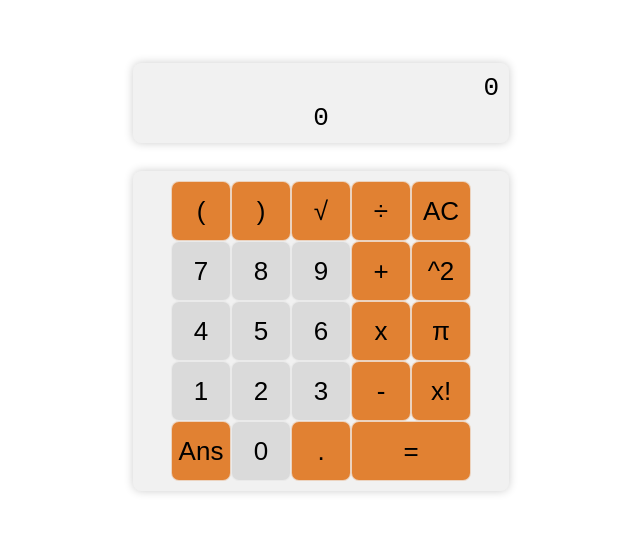
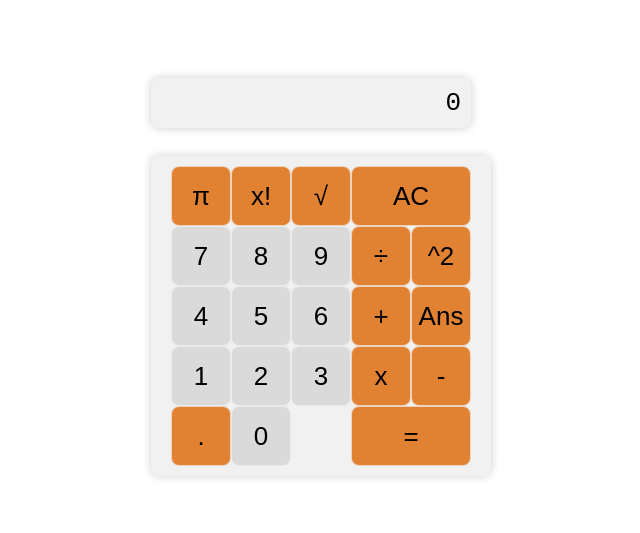
Before and after one commit to Hai5edfm/calculator-project, a React (Vite) app: page /home in a window 1280 px wide. Shown: the part 115-648 px from the top of the page, without its empty margins (329-969 px from the left). Built offline with nearby package versions, Linux system fonts and the light colour scheme.

Commit message:
handling numbers in the display and op symbols

```diff
--- a/src/components/Buttons/index.jsx
+++ b/src/components/Buttons/index.jsx
@@ -11,92 +11,167 @@ import {
   squareRoot,
   square,
   cube
-} from '../../utils/operations'
+} from '../../utils/operations';
 
 
-export const NumberPad = ({setNumbers, setResult, numbers}) => {
+export const NumberPad = ({
+  numbers,
+  setNumbers,
+  isDecimal,
+  setIsDecimal,
+  setOperation,
+  numberEditing,
+  setNumberEditing,
+  setResult}) => {
+
   const {n1, n2} = numbers;
+
+  const handleEditing = (n) => {
+    const ifNumberEditing = () => {
+      numberEditing === 'n1'
+        ? setNumbers({...numbers, n1: n1 + n})
+        : setNumbers({...numbers, n2: n2 + n})
+    }
+    if(n === '.' && isDecimal) return;
+    if(numberEditing === 'n1' && n1 == null) setNumbers({...numbers, n1: n});
+    if(numberEditing === 'n2' && n2 == null) setNumbers({...numbers, n2: n});
+    if(n1 != null && n2 != null) ifNumberEditing();
+  }
+
+  const handleOp = (op) => {
+    setOperation(op);
+    setNumberEditing('n2');
+  }
 
   return(
     <ul className="buttonsList">
       <li>
-        <button className={"operationBtn"} children={'('}/>
-      </li>
-      <li>
-        <button className={"operationBtn"} children={')'}/>
-      </li>
-      <li>
-        <button className={"operationBtn"} children={'√'}/>
-      </li>
-      <li>
-        <button className={"operationBtn"} children={'÷'}/>
-      </li>
-      <li>
-        <button className={"operationBtn"} children={'AC'}/>
+        <button className={"operationBtn"} children={'π'}/>
       </li>
       <li>
         <button
-          onClick={() => {
-            n1 !== null
-              ? setNumbers({...numbers, n2: 7})
-              : setNumbers({...numbers, n1: 7})
-          }}
+          onClick={() => { handleOp('x!') }}
+          className={"operationBtn"} children={'x!'}
+        />
+      </li>
+      <li>
+        <button
+          onClick={() => { handleOp('√') }}
+          className={"operationBtn"} children={'√'}
+        />
+      </li>
+      <li className="clearBtn">
+        <button
+          onClick={() => { setNumbers({n1: null, n2: null}); setOperation(null) }}
+          className={"operationBtn"} children={'AC'}
+        />
+      </li>
+      <li>
+        <button
+          onClick={() => {handleEditing('7')}}
           className={"numberBtn"} children={'7'}
         />
       </li>
       <li>
-        <button className={"numberBtn"} children={'8'}/>
+        <button
+          onClick={() => {handleEditing('8')}}
+          className={"numberBtn"} children={'8'}
+        />
       </li>
       <li>
-        <button className={"numberBtn"} children={'9'}/>
+        <button
+          onClick={() => {handleEditing('9')}}
+          className={"numberBtn"} children={'9'}
+        />
       </li>
       <li>
-        <button className={"operationBtn"} children={'+'}/>
+        <button
+          onClick={() => { handleOp('÷') }}
+          className={"operationBtn"} children={'÷'}
+        />
       </li>
       <li>
-        <button className={"operationBtn"} children={'^2'}/>
+        <button
+          className={"operationBtn"} children={'^2'}
+        />
       </li>
       <li>
-        <button className={"numberBtn"} children={'4'}/>
+        <button
+          onClick={() => {handleEditing('4')}}
+          className={"numberBtn"} children={'4'}
+        />
       </li>
       <li>
-        <button className={"numberBtn"} children={'5'}/>
+        <button
+          onClick={() => {handleEditing('5')}}
+          className={"numberBtn"} children={'5'}
+        />
       </li>
       <li>
-        <button className={"numberBtn"} children={'6'}/>
+        <button
+          onClick={() => {handleEditing('6')}}
+          className={"numberBtn"} children={'6'}
+        />
       </li>
       <li>
-        <button className={"operationBtn"} children={'x'}/>
-      </li>
-      <li>
-        <button className={"operationBtn"} children={'π'}/>
-      </li>
-      <li>
-        <button className={"numberBtn"} children={'1'}/>
-      </li>
-      <li>
-        <button className={"numberBtn"} children={'2'}/>
-      </li>
-      <li>
-        <button className={"numberBtn"} children={'3'}/>
-      </li>
-      <li>
-        <button className={"operationBtn"} children={'-'}/>
-      </li>
-      <li>
-        <button className={"operationBtn"} children={'x!'}/>
+        <button
+          onClick={() => { handleOp('+') }}
+          className={"operationBtn"} children={'+'}
+        />
       </li>
       <li>
         <button className={"operationBtn"} children={'Ans'}/>
       </li>
       <li>
-        <button className={"numberBtn"} children={'0'}/>
+        <button
+          onClick={() => {handleEditing('1')}}
+          className={"numberBtn"} children={'1'}
+        />
       </li>
       <li>
-        <button className={"operationBtn"} children={'.'}/>
+        <button
+          onClick={() => {handleEditing('2')}}
+          className={"numberBtn"} children={'2'}
+        />
+      </li>
+      <li>
+        <button
+          onClick={() => {handleEditing('3')}}
+          className={"numberBtn"} children={'3'}
+        />
+      </li>
+      <li>
+        <button
+          onClick={() => { handleOp('x') }}
+          className={"operationBtn"} children={'x'}
+        />
+      </li>
+      <li>
+        <button
+          onClick={() => { handleOp('-') }}
+          className={"operationBtn"} children={'-'}
+        />
+      </li>
+      <li>
+        <button
+          onClick={() => {
+            handleEditing('.');
+            setIsDecimal(true);
+          }}
+          className={"operationBtn"} children={'.'}
+        />
+      </li>
+
+      <li>
+        <button
+          onClick={() => {handleEditing('0')}}
+          className={"numberBtn"} children={'0'}
+        />
       </li>
       <li className="equalBtn">
-        <button className={"operationBtn"} children={'='}/>
+        <button
+          className={"operationBtn"} children={'='}
+        />
       </li>
     </ul>
   );
--- a/src/containers/Calculator/index.jsx
+++ b/src/containers/Calculator/index.jsx
@@ -4,24 +4,25 @@ import '../../styles/containers/Calculator/index.css';
 
 export const Calculator = () => {
   const [result, setResult] = React.useState(0);
+  const [numberEditing, setNumberEditing] = React.useState('n1');
+  const [operation, setOperation] = React.useState(null);
   const [{n1, n2}, setNumbers] = React.useState({n1: null, n2: null});
+  const [isDecimal, setIsDecimal] = React.useState(false);
 
-  const handleNumbers = () => {
-    if(n1 !== null) {
-      return 0
-    } else {
-      if(n2 !== null) {
-        return n1 + n2
-      }
-    }
-  }
   return(
     <div className="calculator-container">
       <div className="display">
-        <input type={'text'} id='display' defaultValue={'0'} />
         <p>{result}</p>
+        <div id='display'>
+          <span>{n1} {operation} {n2}</span>
+        </div>
       </div>
       <NumberPad
+        isDecimal={isDecimal}
+        setIsDecimal={setIsDecimal}
+        setOperation={setOperation}
+        setNumberEditing={setNumberEditing}
+        numberEditing={numberEditing}
         setNumbers={setNumbers}
         setResult={setResult}
         numbers={{n1, n2}}
--- a/src/styles/components/Buttons/index.css
+++ b/src/styles/components/Buttons/index.css
@@ -33,9 +33,9 @@
   background-color: rgba(202, 100, 16, 0.904);
 }
 
-.equalBtn {
+.equalBtn, .clearBtn {
   grid-column: 4 / 6;
 }
-.equalBtn button {
+.equalBtn button, .clearBtn button {
   width: 100%;
 }
--- a/src/styles/containers/Calculator/index.css
+++ b/src/styles/containers/Calculator/index.css
@@ -4,19 +4,21 @@
 }
 
 .display {
+	background-color: #f1f1f1;
 	display: flex;
 	flex-direction: column;
 	justify-content: center;
-	align-items: center;
+	align-items: end;
 	width: 100%;
 	height: 100%;
-	background-color: #f1f1f1;
+	max-width: 300px;
+	padding: 10px;
 	border-radius: 8px;
-	padding: 10px;
 	box-shadow: 0px 0px 10px rgba(0, 0, 0, 0.2);
+	overflow: hidden;
 }
 
-.display input {
+.display span {
 	width: 100%;
 	height: 100%;
 	border: 0;
```
Also changed, not shown: src/components/OperationButton/index.js (deleted, +0 -20 lines).
